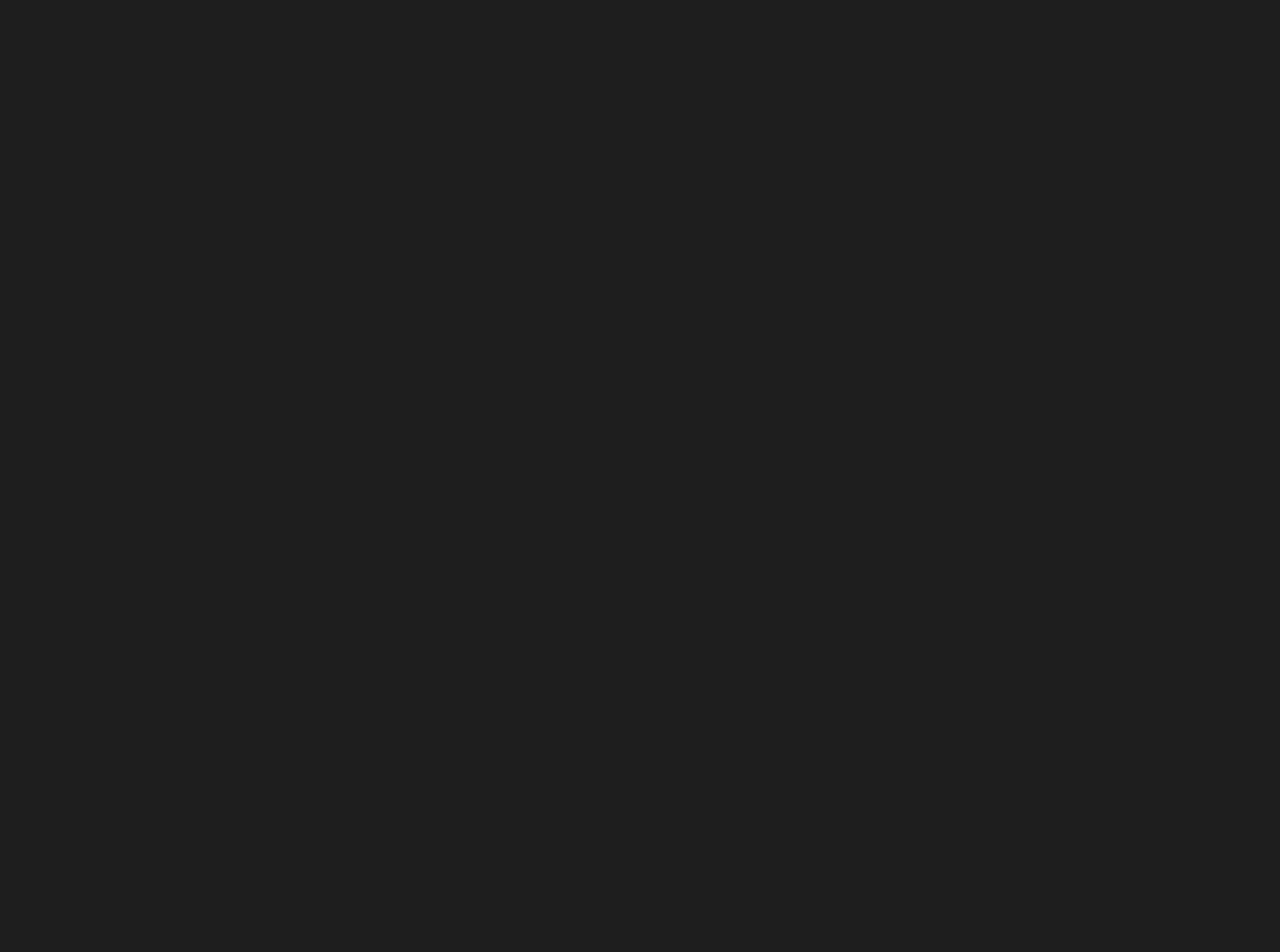
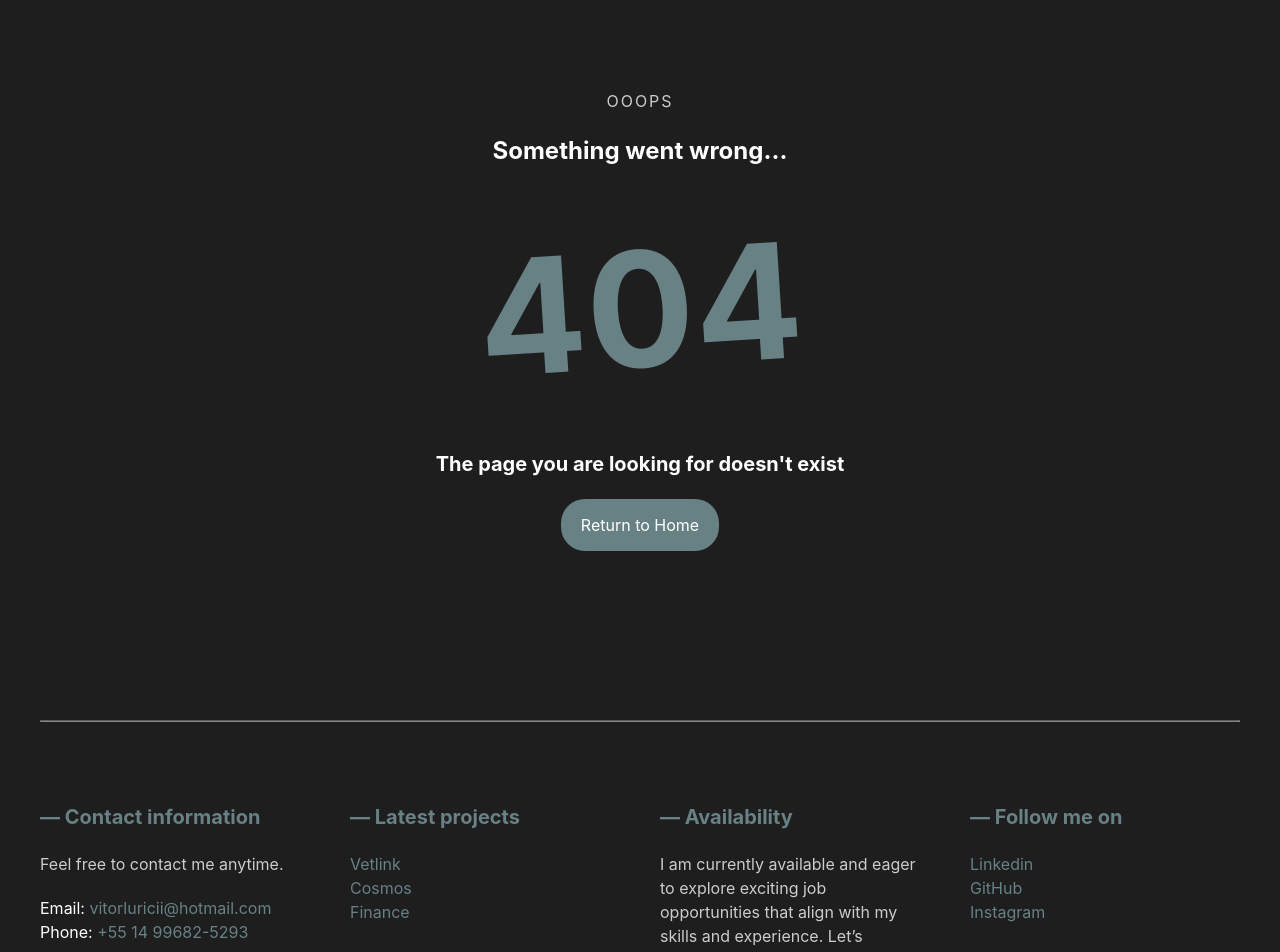
Before and after one commit to vitorlurici/portfolio, a React (Vite) app: page /portfolio/404 in a window 1280 px wide. Before the commit this address had no page. Shown: the part 80-1032 px from the top of the page. Before the commit the page ends 800 px from the top, so only its background shows below. Built offline with nearby package versions, Linux system fonts and the light colour scheme.

Commit message:
error-update

```diff
--- a/src/App.scss
+++ b/src/App.scss
@@ -83,6 +83,10 @@
 .main-container {
   display: flex;
   flex-direction: column;
+
+  &.hidden {
+    display: none;
+  }
 }
 
 @media (max-width: 900px) {
--- a/src/App.tsx
+++ b/src/App.tsx
@@ -23,6 +23,8 @@
       return translations[language].cosmosLoading;
     } else if (location.pathname.includes("/projects/finance")) {
       return translations[language].financeLoading;
+    } else if (location.pathname.includes("/404")) {
+      return translations[language].errorLoading;
     } else {
       return translations[language].mainLoading;
     }
@@ -81,11 +83,11 @@
           </div>
           <div className="bottom">
             <p>{getLoadingTranslations().subTitle}</p>
-            <h1>{getLoadingTranslations().Title}</h1>
+            <h1>{getLoadingTranslations().title}</h1>
           </div>
         </div>
       )}
-      <main className="main-container">
+      <main className={`main-container ${!isLoadingComplete ? "hidden" : ""}`}>
         <Header resetApp={resetApp} />
         <Outlet context={{ isLoadingComplete, resetApp }} />
         <Footer resetApp={resetApp} />
--- a/src/components/Header/Header.tsx
+++ b/src/components/Header/Header.tsx
@@ -2,7 +2,7 @@
 import { DownloadIcon } from "../../assets/svg/DownloadIcon";
 import { LanguageSelector } from "../LanguageSelector/LanguageSelector";
 import { useLanguage } from "../../hooks/useLanguage";
-import { Link, useNavigate, useLocation } from "react-router-dom"; // Importe useLocation
+import { Link, useNavigate, useLocation } from "react-router-dom";
 import { translations } from "../../translations/header/translations";
 import "./Header.scss";
 
--- a/src/main.tsx
+++ b/src/main.tsx
@@ -5,6 +5,7 @@
 import App from "./App.tsx";
 import { Home } from "./pages/Home/Home.tsx";
 import Project from "./pages/Project/Project.tsx";
+import Error from "./pages/Error/Error.tsx";
 
 createRoot(document.getElementById("root")!).render(
   <StrictMode>
@@ -13,6 +14,7 @@
         <Route path="/" element={<App />}>
           <Route path="/" element={<Home />} />
           <Route path="/pt" element={<Home />} />
+          <Route path="/*" element={<Error />} />
           <Route path="/projects/:id" element={<Project />} />
           <Route path="/pt/projects/:id" element={<Project />} />
         </Route>
--- /dev/null
+++ b/src/pages/Error/Error.scss
@@ -0,0 +1,27 @@
+.error-main {
+  display: flex;
+  flex-direction: column;
+  min-height: 100vh;
+  align-items: center;
+  justify-content: center;
+  gap: 20px;
+  text-align: center;
+
+  p {
+    letter-spacing: 2px;
+  }
+
+  h1 {
+    font-size: 160px;
+    transform: rotate(-0.01turn);
+  }
+}
+
+@media (max-width: 360px) {
+  .error-main {
+    padding-inline: 20px;
+    h1 {
+      font-size: 120px;
+    }
+  }
+}
--- /dev/null
+++ b/src/pages/Error/Error.tsx
@@ -0,0 +1,44 @@
+import { useEffect } from "react";
+import { useNavigate, useLocation } from "react-router-dom";
+import { useLanguage } from "../../hooks/useLanguage";
+import useTitleUpdate from "../../hooks/useTitleUpdate";
+import { translations } from "../../translations/error/translations";
+import "./Error.scss";
+
+const Error = () => {
+  const { language } = useLanguage();
+  const navigate = useNavigate();
+  const location = useLocation();
+
+  useTitleUpdate(translations[language].title);
+
+  useEffect(() => {
+    if (location.pathname !== "/404" && location.pathname.startsWith("/pt")) {
+      navigate("/pt/404", { replace: true });
+    } else if (location.pathname !== "/404") {
+      navigate("/404", { replace: true });
+    }
+  }, [location.pathname, navigate]);
+
+  const handleBackHome = () => {
+    if (location.pathname.startsWith("/pt")) {
+      navigate("/pt");
+    } else {
+      navigate("/");
+    }
+  };
+
+  return (
+    <div className={"error-main"}>
+      <p>OOOPS</p>
+      <h3>{translations[language].wrong}</h3>
+      <h1>404</h1>
+      <h4>{translations[language].inexistent}</h4>
+      <button onClick={handleBackHome}>
+        {translations[language].backHome}
+      </button>
+    </div>
+  );
+};
+
+export default Error;
--- a/src/pages/Home/Home.tsx
+++ b/src/pages/Home/Home.tsx
@@ -1,5 +1,5 @@
 import { useEffect, useRef, useState } from "react";
-import { Link, useOutletContext, useLocation } from "react-router-dom";
+import { Link, useLocation } from "react-router-dom";
 import { translations } from "../../translations/home/translations";
 import { useLanguage } from "../../hooks/useLanguage";
 import me from "../../assets/images/me.png";
@@ -25,13 +25,7 @@
 } from "../../assets/svg";
 import useTitleUpdate from "../../hooks/useTitleUpdate";
 
-interface HomeContentProps {
-  isLoadingComplete: boolean;
-  resetApp: () => void;
-}
-
 export const Home = () => {
-  const { isLoadingComplete } = useOutletContext<HomeContentProps>();
   const projectsRef = useRef<HTMLDivElement | null>(null);
   const aboutMeRef = useRef<HTMLDivElement | null>(null);
   const [visibleSections, setVisibleSections] = useState<Set<string>>(
@@ -39,12 +33,6 @@
   );
   const { language } = useLanguage();
   const location = useLocation();
-
-  useEffect(() => {
-    if (!isLoadingComplete) {
-      setVisibleSections(new Set());
-    }
-  }, [isLoadingComplete]);
 
   const scrollToProjects = () => {
     if (projectsRef.current) {
@@ -88,7 +76,7 @@
   useTitleUpdate(translations[language].title);
 
   return (
-    <div className={`content ${!isLoadingComplete ? "hidden" : ""}`}>
+    <div className="content">
       <div
         id="introduction"
         className={`animated-section introduction ${
--- a/src/pages/Project/Project.tsx
+++ b/src/pages/Project/Project.tsx
@@ -1,28 +1,18 @@
-import { useOutletContext, useParams } from "react-router-dom";
+import { useParams } from "react-router-dom";
 import { projects } from "./projectsData";
 import { useLanguage } from "../../hooks/useLanguage";
 import "./Project.scss";
 import { techIcons } from "../../assets/svg";
 import { useEffect, useState } from "react";
 import useTitleUpdate from "../../hooks/useTitleUpdate";
-
-interface ProjectContentProps {
-  isLoadingComplete: boolean;
-}
+import Error from "../Error/Error";
 
 const ProjectDetails = () => {
-  const { isLoadingComplete } = useOutletContext<ProjectContentProps>();
   const { id } = useParams<{ id: string }>();
   const { language } = useLanguage();
   const [visibleSections, setVisibleSections] = useState<Set<string>>(
     new Set()
   );
-
-  useEffect(() => {
-    if (!isLoadingComplete) {
-      setVisibleSections(new Set());
-    }
-  }, [isLoadingComplete]);
 
   useEffect(() => {
     const observer = new IntersectionObserver(
@@ -47,13 +37,13 @@
   const project = projects.find((p) => p.id === id);
 
   if (!project) {
-    return <div>Project not found</div>;
+    return <Error />;
   }
 
   useTitleUpdate(project.getTitle(language));
 
   return (
-    <div className={`project-main ${!isLoadingComplete ? "hidden" : ""}`}>
+    <div className="project-main">
       <div
         id="top-container"
         className={`animated-section top-container ${
--- /dev/null
+++ b/src/translations/error/translations.tsx
@@ -0,0 +1,14 @@
+export const translations = {
+  en: {
+    title: "Error 404 | Vitor Lurici - Software Engineer",
+    wrong: "Something went wrong...",
+    inexistent: "The page you are looking for doesn't exist",
+    backHome: "Return to Home",
+  },
+  "pt-br": {
+    title: "Erro 404 | Vitor Lurici - Engenheiro de Software",
+    wrong: "Algo deu errado...",
+    inexistent: "A pagina que você procurou não existe",
+    backHome: "Voltar para página inicial",
+  },
+};
--- a/src/translations/loading/translations.ts
+++ b/src/translations/loading/translations.tsx
@@ -2,37 +2,45 @@
   en: {
     mainLoading: {
       subTitle: "WELCOME",
-      Title: "Wait a bit",
+      title: "Wait a bit",
     },
     vetLinkLoading: {
       subTitle: "CASE STUDY",
-      Title: "VetLink",
+      title: "VetLink",
     },
     cosmosLoading: {
       subTitle: "CASE STUDY",
-      Title: "Cosmos",
+      title: "Cosmos",
     },
     financeLoading: {
       subTitle: "CASE STUDY",
-      Title: "Finance",
+      title: "Finance",
+    },
+    errorLoading: {
+      subTitle: "",
+      title: "",
     },
   },
   "pt-br": {
     mainLoading: {
       subTitle: "BEM-VINDO",
-      Title: "Aguarde um pouco",
+      title: "Aguarde um pouco",
     },
     vetLinkLoading: {
       subTitle: "ESTUDO DE CASO",
-      Title: "VetLink",
+      title: "VetLink",
     },
     cosmosLoading: {
       subTitle: "ESTUDO DE CASO",
-      Title: "Cosmos",
+      title: "Cosmos",
     },
     financeLoading: {
       subTitle: "ESTUDO DE CASO",
-      Title: "Finance",
+      title: "Finance",
+    },
+    errorLoading: {
+      subTitle: "",
+      title: "",
     },
   },
 };
```
